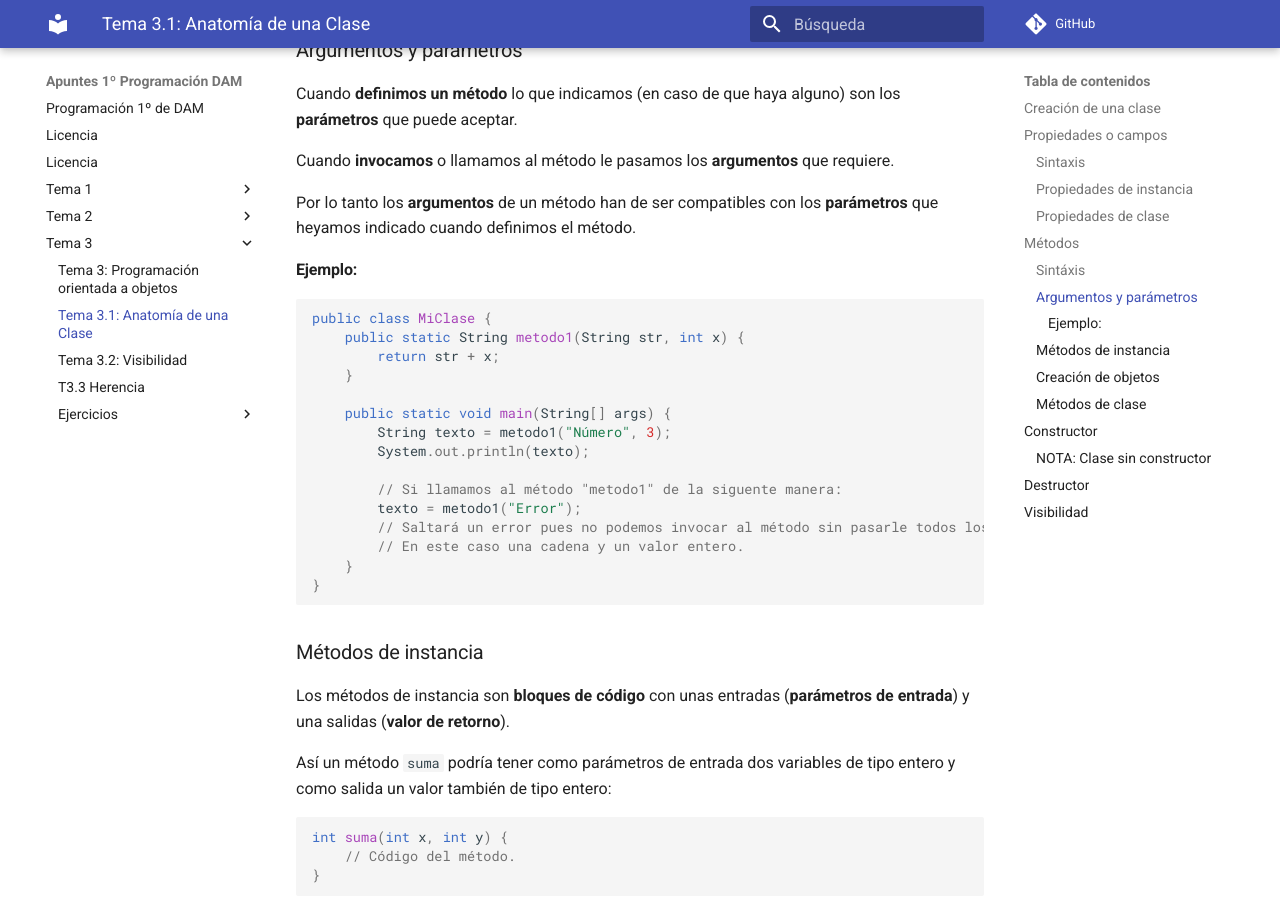
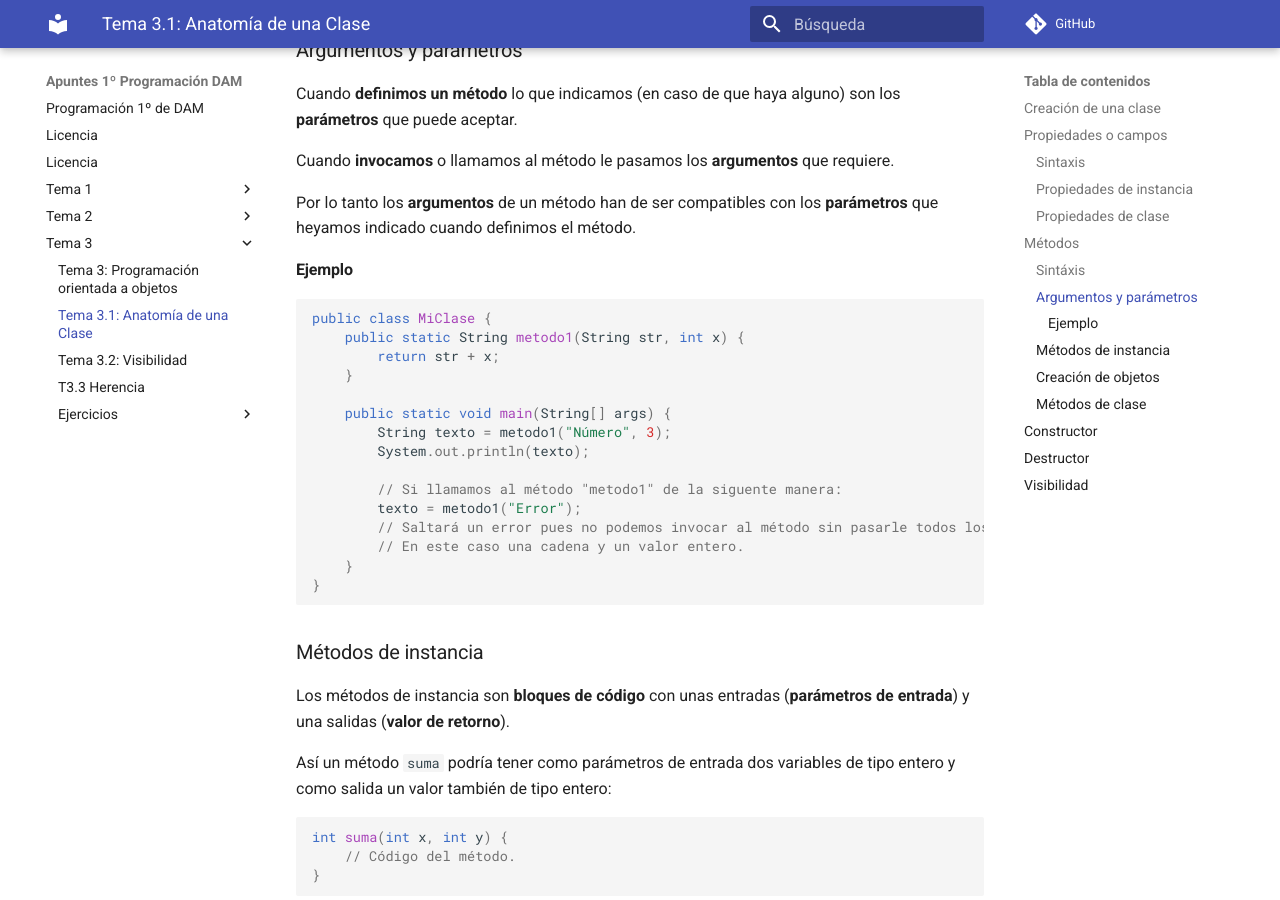
Before and after one commit to mmourazos/DAM_PR_Apuntes, an MkDocs documentation site: the page built from docs/Tema 3/T3.1 - Anatomía de una clase.md, in a window 1280 px wide and 900 px high, scrolled down 2413 px. Built offline with MkDocs 1.6.1 and Material for MkDocs 9.7.7, drawn with Linux system fonts in a browser that asks for light colours; comment, search, counter and statistics services are not loaded; some of the changed text lies outside the part shown.

Commit message:
Corrección sintaxis MD.

````diff
--- a/docs/Tema 3/T3.1 - Anatomía de una clase.md
+++ b/docs/Tema 3/T3.1 - Anatomía de una clase.md
@@ -94,7 +94,7 @@
 
 Por lo tanto los **argumentos** de un método han de ser compatibles con los **parámetros** que heyamos indicado cuando definimos el método.
 
-#### Ejemplo:
+#### Ejemplo
 
 ```java
 public class MiClase {
@@ -217,7 +217,7 @@
 }
 ```
 
-#### NOTA: Clase *sin constructor*
+**NOTA: Clase *sin constructor:***
 
 Cuando no definimos un constructor para una clase sigue existiendo un constructor. Este es el constructor por defecto de la clase padre: `Object`.
 
````
